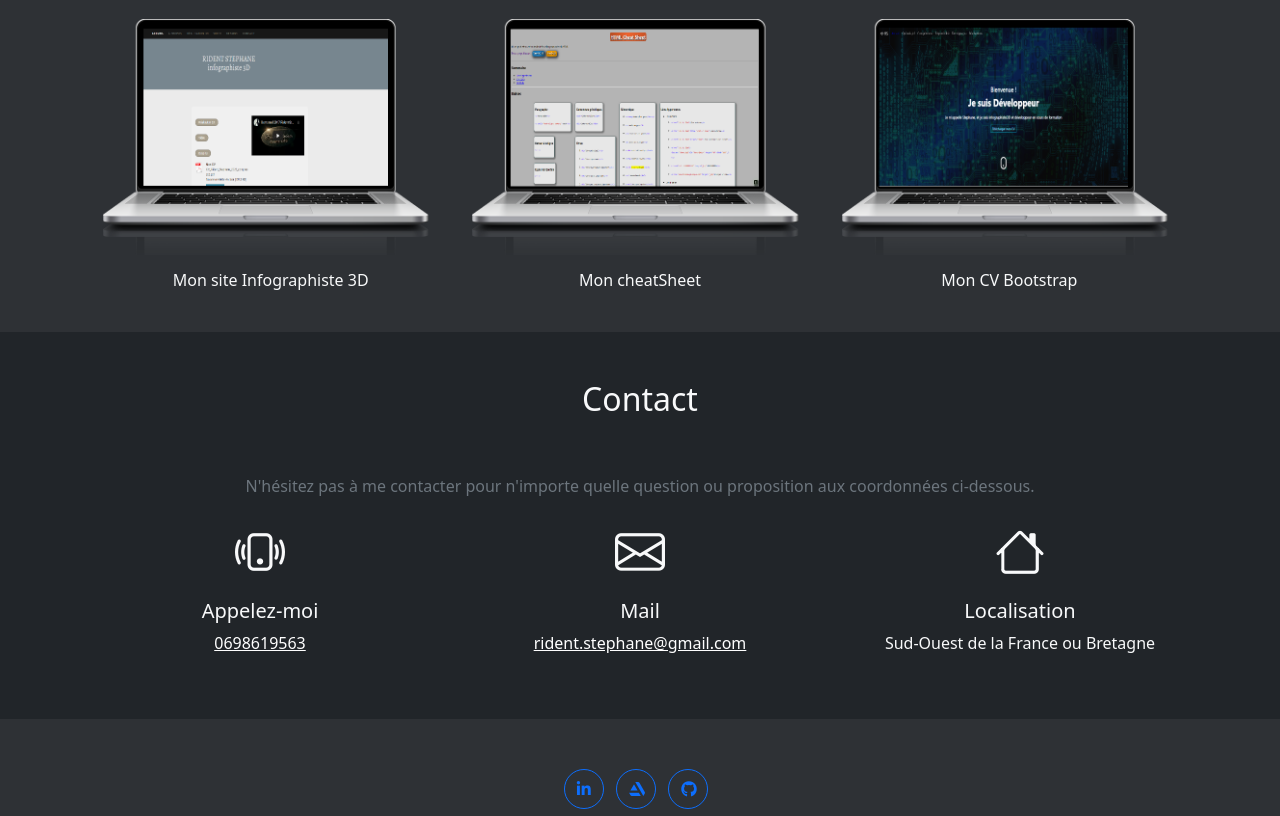
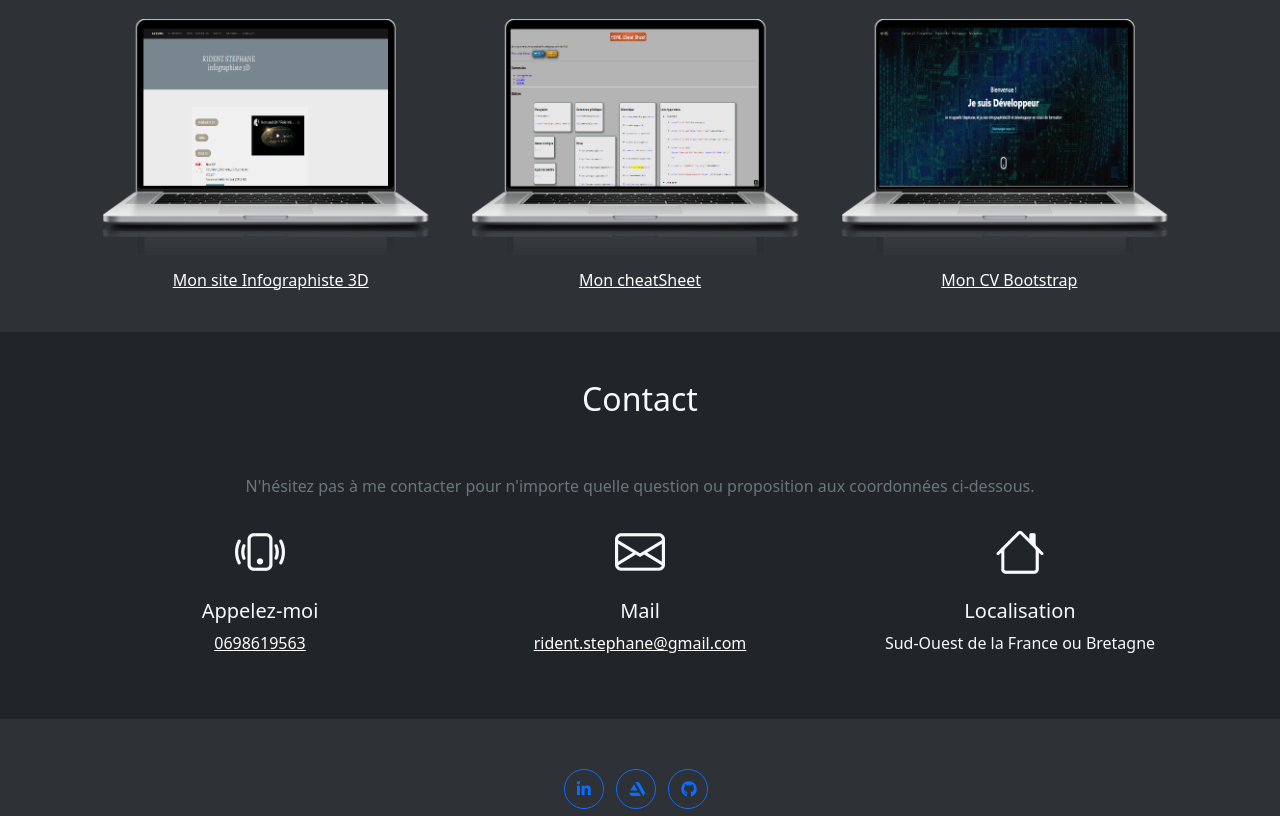
Before and after one commit to Golushi/CVBootstrap, a plain HTML site: page index.html in a window 1280 px wide. Shown: the part 3635-4451 px from the top of the page. Drawn offline with nearby package versions, Linux system fonts and the light colour scheme.

Commit message:
ajout lien site

```diff
--- a/index.html
+++ b/index.html
@@ -379,17 +379,18 @@
                 <div class="row row-cols1 row-cols-md-2 row-cols-lg-3 px-3">
                   <div class="realisation-container p-3">
                     <a href="https://rident-stephane.jimdofree.com/" target="_blank">
-                      <img class="realisation-img" src="img/mac_site.png">
-                    </a>
-                    <p class="realisation-text py-2">Mon site Infographiste 3D</p>
+                    <img class="realisation-img" src="img/mac_site.png">
+                    <p class="realisation-text py-2">Mon site Infographiste 3D</p></a>
                   </div>
                   <div class="realisation-container p-3">
+                    <a href="https://golushi.github.io/CheatSheetStef/" target="_blank">
                     <img class="realisation-img" src="img/mac_site2.png">
-                    <p class="realisation-text py-2">Mon cheatSheet</p>
+                    <p class="realisation-text py-2">Mon cheatSheet</p></a>
                   </div>
                   <div class="realisation-container p-3">
+                    <a href="https://golushi.github.io/CVBootstrap/" target="_blank">
                     <img class="realisation-img" src="img/mac_site3.png">
-                    <p class="realisation-text py-2">Mon CV Bootstrap</p>
+                    <p class="realisation-text py-2">Mon CV Bootstrap</p></a>
                   </div>
                 </div>
               </div>
```
